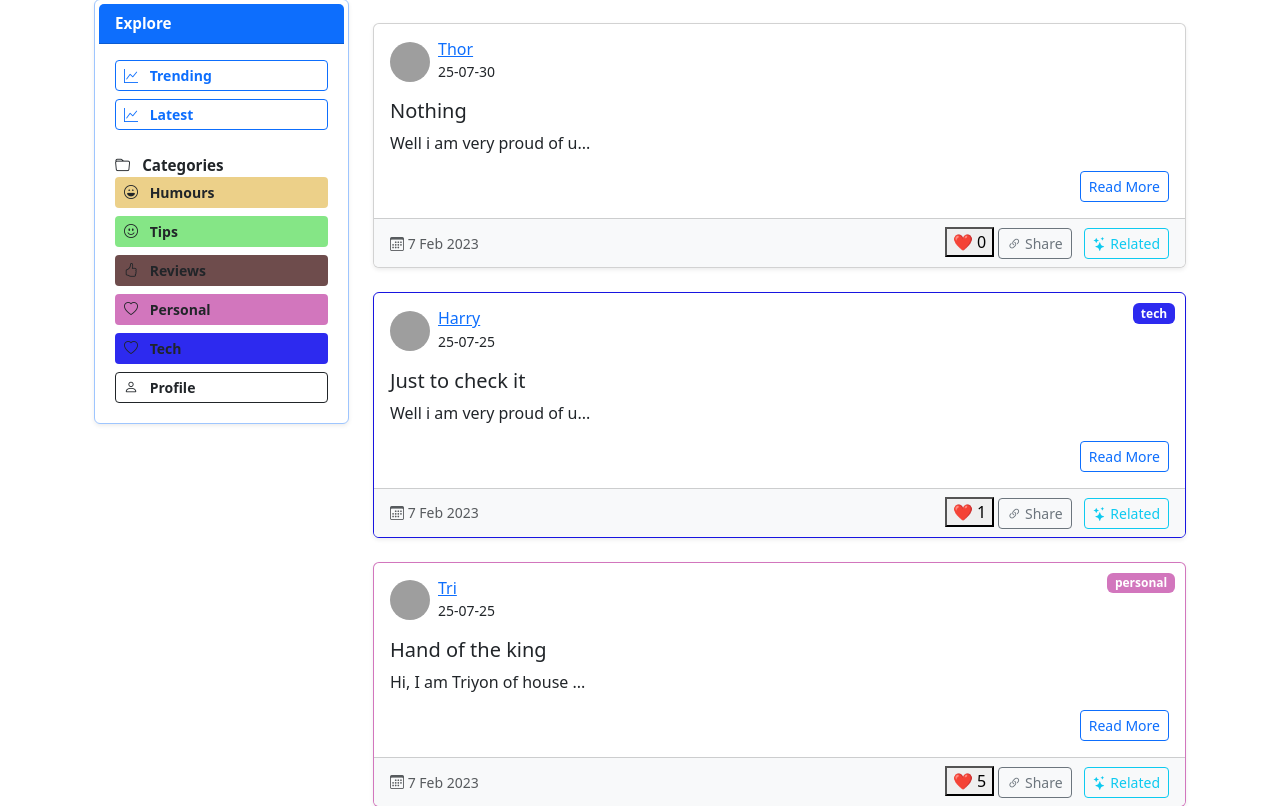
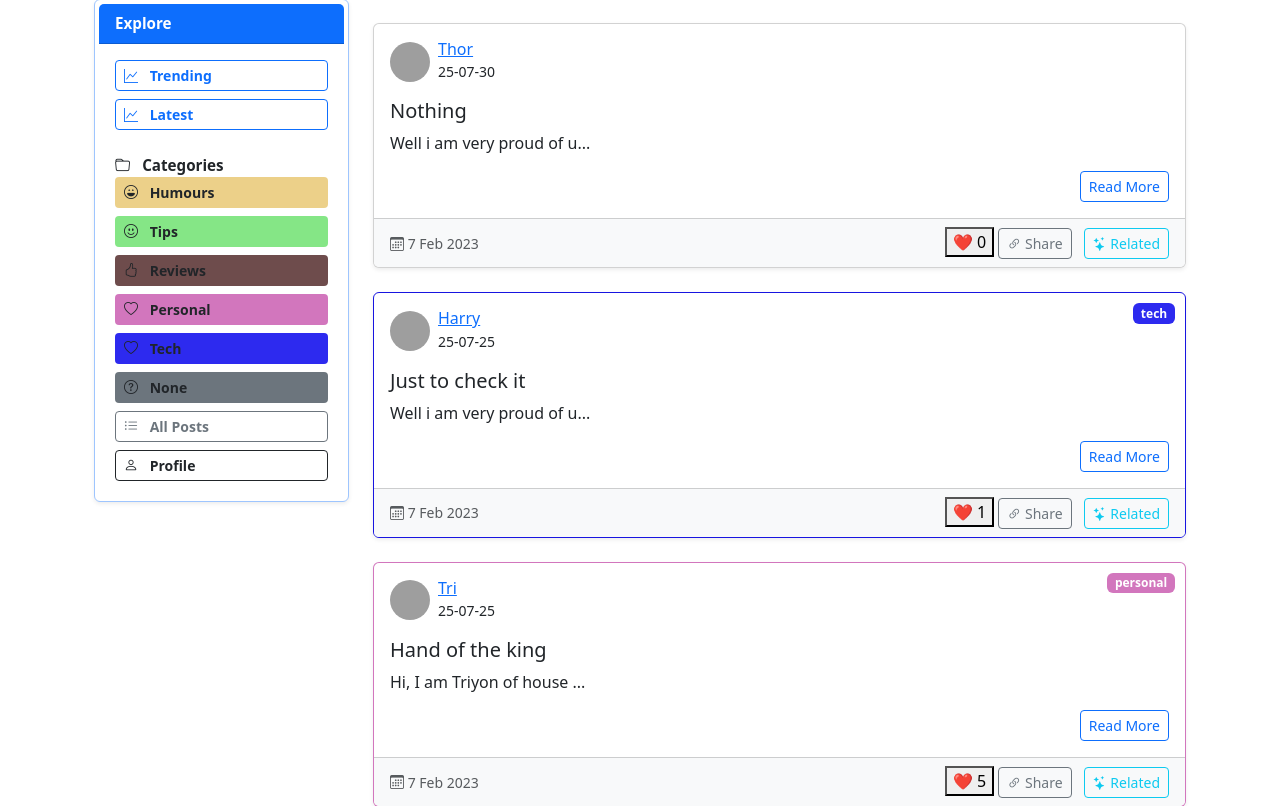
Before and after one commit to pavithapari/StoryCloak, a Flask app: page /latest_posts in a window 1280 px wide. Shown: the part 85-891 px from the top of the page. Run offline with Flask 3, Linux system fonts and the light colour scheme; grey boxes are pictures that could not be loaded.

Commit message:
1.Changes the tags field to be never in the forms when editing 2. Added all posts and none posts in the sidebar

```diff
--- a/app/posts/routes.py
+++ b/app/posts/routes.py
@@ -79,7 +79,7 @@ def edit_post(post_id):
         form.title.data = post.title
         form.content.data = post.content
         form.visibility.data = post.visibility
-        form.tags.data = post.tags.split(',') if post.tags else []
+
     if form.validate_on_submit():
         post.title = form.title.data
         post.content = form.content.data
@@ -142,3 +142,13 @@ def personal():
 def tech():
     tech = Post.query.filter(Post.tags.contains('tech')).order_by(Post.date_posted.desc()).all()
     return render_template('home.html', posts=tech, user=current_user, now=datetime.now())
+
+@posts.route('/none')
+def none():
+    none_posts = Post.query.filter(Post.tags.is_(None)).order_by(Post.date_posted.desc()).all()
+    return render_template('home.html', posts=none_posts, user=current_user, now=datetime.now())
+
+@posts.route('/all')
+def all():
+    all_posts = Post.query.order_by(Post.date_posted.desc()).all()
+    return render_template('home.html', posts=all_posts, user=current_user, now=datetime.now())
--- a/app/templates/home.html
+++ b/app/templates/home.html
@@ -133,12 +133,17 @@ article[class^="outline-"],
         <i class="bi bi-heart me-2"></i> <b>Personal</b>
       </a>
       <a href="{{ url_for('posts.tech') }}" class="btn btn-sm btn-outline-tech bg-tech w-100 text-start mb-2">
-        <i class="bi bi-heart me-2"></i> <b>Tech</b>
+        <i class="bi bi-cpu me-2"></i> <b>Tech</b>
       </a>
-
+      <a href="{{ url_for('posts.none') }}" class="btn btn-sm btn-outline-none bg-none w-100 text-start mb-2">
+        <i class="bi bi-question-circle me-2"></i> <b>None</b>
+      </a>
+      <a href="{{ url_for('posts.all') }}" class="btn btn-sm btn-outline-secondary w-100 text-start mb-2">
+        <i class="bi bi-list-ul me-2"></i> <b>All Posts</b>
+      </a>
       <!-- profile as an a tag button -->
       <a href="{{ url_for('users.profile') }}" class="btn btn-sm btn-outline-dark w-100 text-start">
-        <i class="bi bi-person me-2"></i> <b>Tech</b>
+        <i class="bi bi-person me-2"></i> <b>Profile</b>
       </a>
 
     </div>
@@ -188,6 +193,12 @@ article[class^="outline-"],
       <a href="{{ url_for('posts.tech') }}" class="btn btn-sm btn-outline-tech bg-tech w-100 text-start mb-2">
         <i class="bi bi-heart me-2"></i> <b>Tech</b>
       </a>
+      <a href="{{ url_for('posts.none') }}" class="btn btn-sm btn-outline-none bg-none w-100 text-start mb-2">
+        <i class="bi bi-question-circle me-2"></i> <b>None</b>
+      </a>
+      <a href="{{ url_for('posts.all') }}" class="btn btn-sm btn-outline-secondary w-100 text-start mb-2">
+        <i class="bi bi-list-ul me-2"></i> <b>All Posts</b>
+      </a>
 
       <!-- profile as an a tag button -->
       <a href="{{ url_for('users.profile') }}" class="btn btn-sm btn-outline-dark w-100 text-start">
```
Also changed, not shown: instance/app.db.
